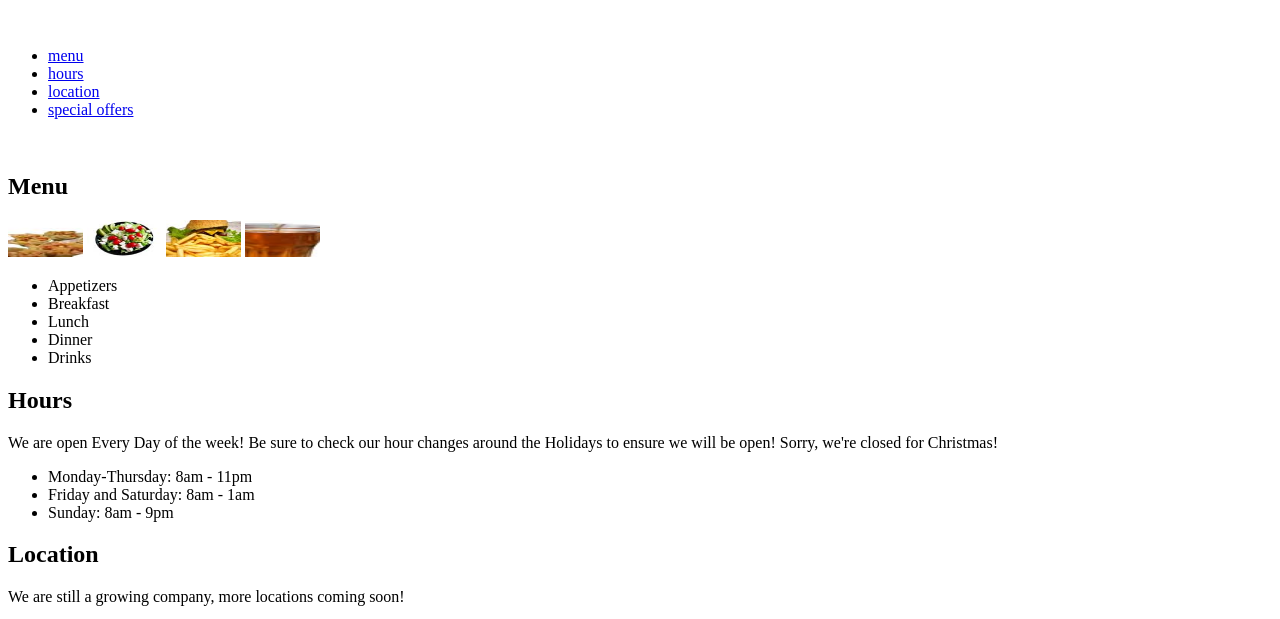
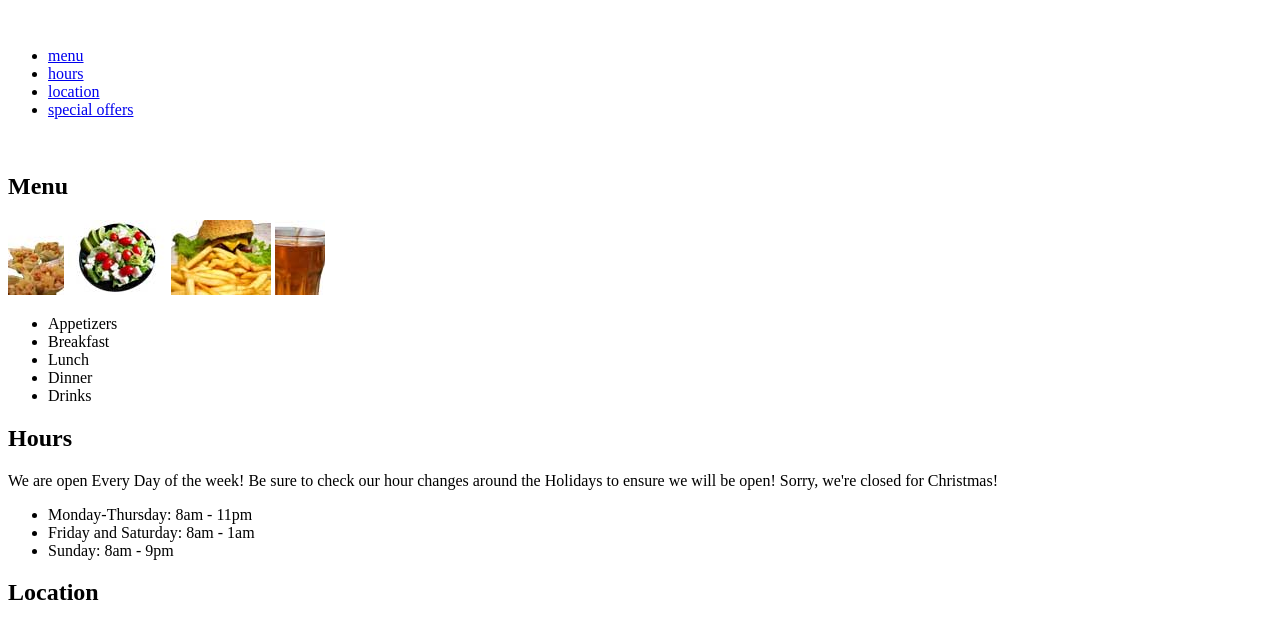
Before and after one commit to NStiner/DWS1, a plain HTML site: page index.html in a window 1280 px wide. Shown: the part 119-738 px from the top of the page. Drawn offline with Linux system fonts and the light colour scheme.

Commit message:
image change

```diff
--- a/index.html
+++ b/index.html
@@ -18,18 +18,10 @@
 			</ul>
 		<br>
 		<h2 id="menu">Menu</h2>
-			<img src="images/appetizers.jpg" alt="project1"
-				width="75"
-				height="37"/>
-			<img src="images/salad.jpg" alt="project1"
-				width="75"
-				height="37" />
-			<img src="images/burgerfries.jpg" alt="project1"
-				width="75"
-				height="37" />
-			<img src="images/drink.jpg" alt="project1"
-				width="75"
-				height="37" />
+			<img src="images/appetizers.jpg" alt="project1" />
+			<img src="images/salad.jpg" alt="project1" />
+			<img src="images/burgerfries.jpg" alt="project1" />
+			<img src="images/drink.jpg" alt="project1" />
 			<ul>
 				<li>Appetizers</li><!--This will be a link to a new page-->
 				<li>Breakfast</li><!--This will be a link to a new page-->
```
